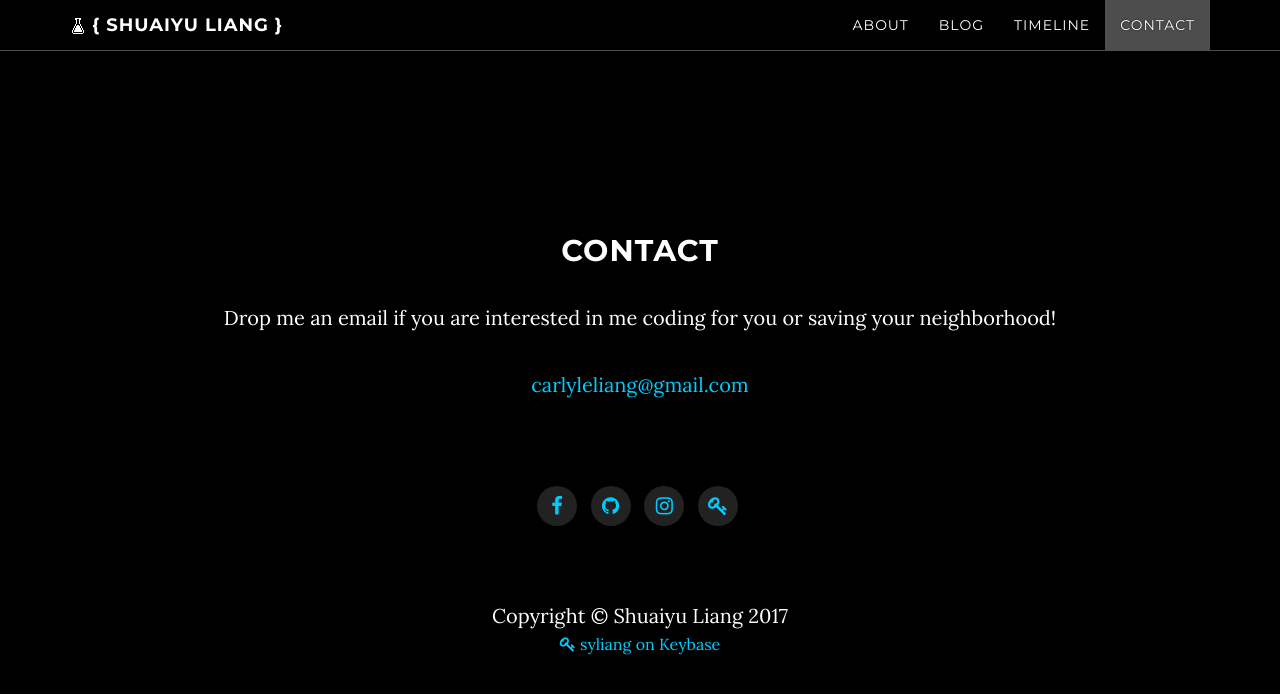
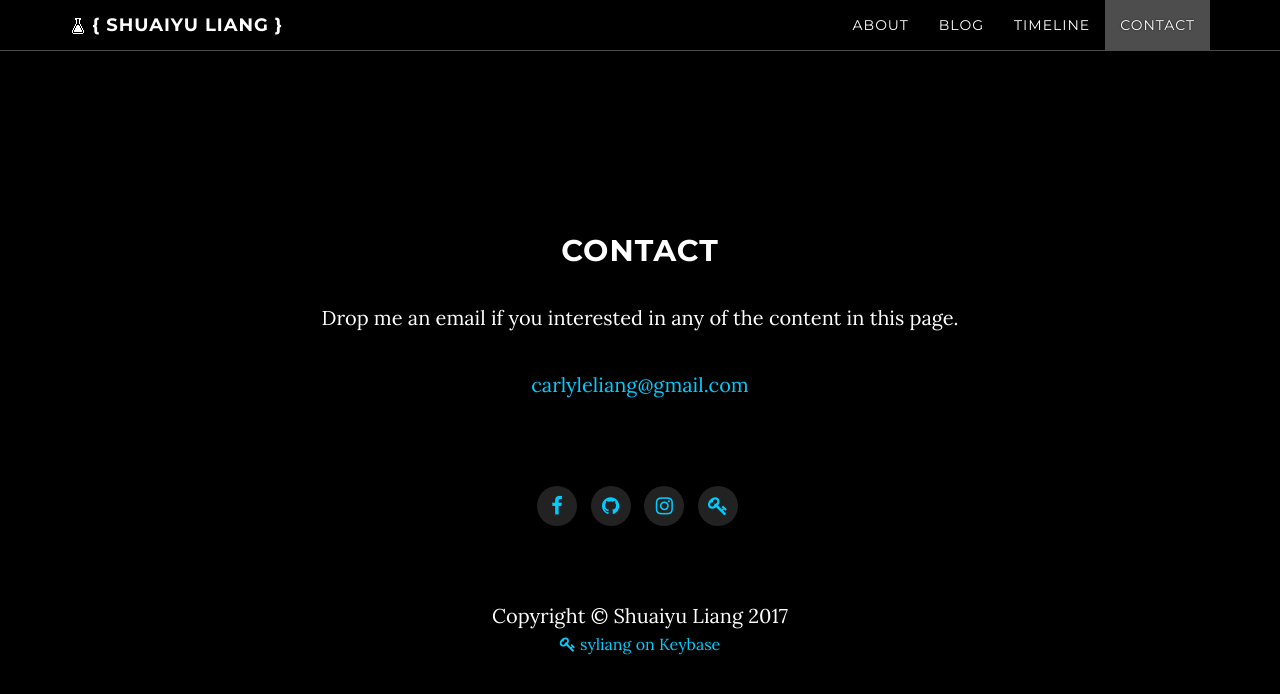
Before and after one commit to bubbledoodle/bubbledoodle.github.io, a Jekyll site: the page built from index.html, in a window 1280 px wide and 900 px high, scrolled down 3580 px. Shown: the top 694 px of the window. Built offline with Jekyll 4.4.1, drawn with Linux system fonts in a browser that asks for light colours; nearby versions of some CDN libraries; comment, search, counter and statistics services are not loaded.

Commit message:
Update contact.html

```diff
--- a/contact.html
+++ b/contact.html
@@ -5,4 +5,4 @@ title: Contact
 ---
 ## Contact
 
-Drop me an email if you are interested in me coding for you or saving your neighborhood!
+Drop me an email if you interested in any of the content in this page.
```
